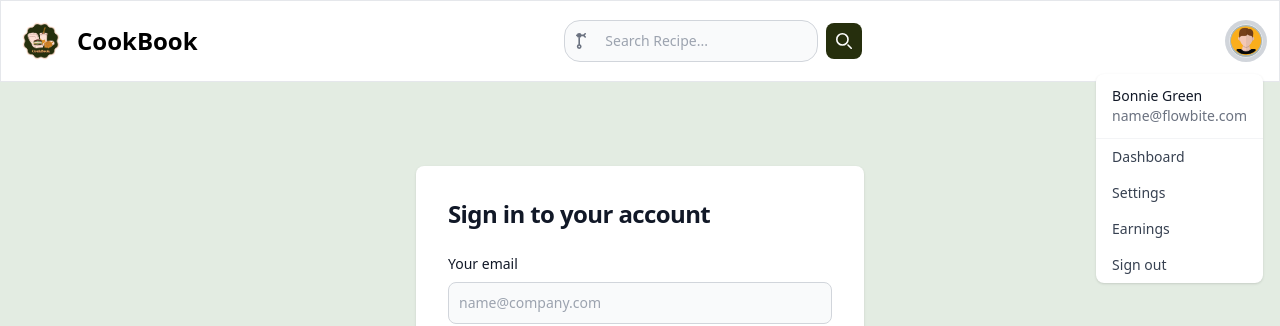
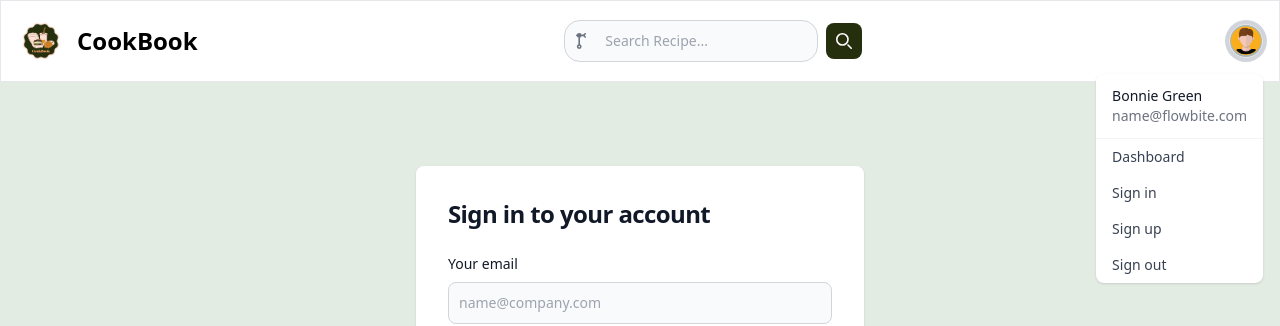
Before and after one commit to Naeemi7/CookBook, a React (Vite) app in the folder frontend/: page / in a window 1280 px wide. Both pictures are taken after a click on the button "Open user menu". Shown: the top 326 px of the page. Built offline with nearby package versions, Linux system fonts and the light colour scheme.

Commit message:
the Nvabr profile items has been renamed

```diff
--- a/frontend/src/components/Navbar.jsx
+++ b/frontend/src/components/Navbar.jsx
@@ -135,7 +135,7 @@ const Navbar = () => {
                     href="#"
                     className="block px-4 py-2 text-sm text-gray-700 hover:bg-button dark:hover-bg-gray-600 dark:text-gray-200 dark:hover-text-white rounded-lg"
                   >
-                    Settings
+                    Sign in
                   </a>
                 </li>
                 <li>
@@ -143,7 +143,7 @@ const Navbar = () => {
                     href="#"
                     className="block px-4 py-2 text-sm text-gray-700 hover:bg-button dark:hover-bg-gray-600 dark:text-gray-200 dark:hover-text-white rounded-lg"
                   >
-                    Earnings
+                    Sign up
                   </a>
                 </li>
                 <li>
```
